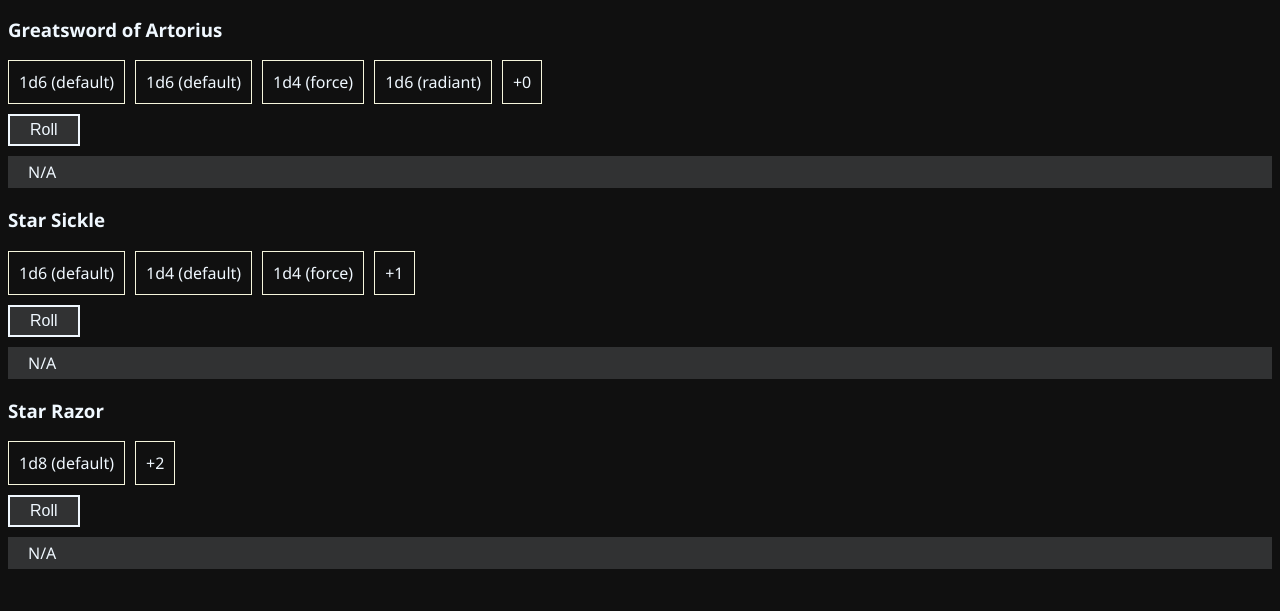
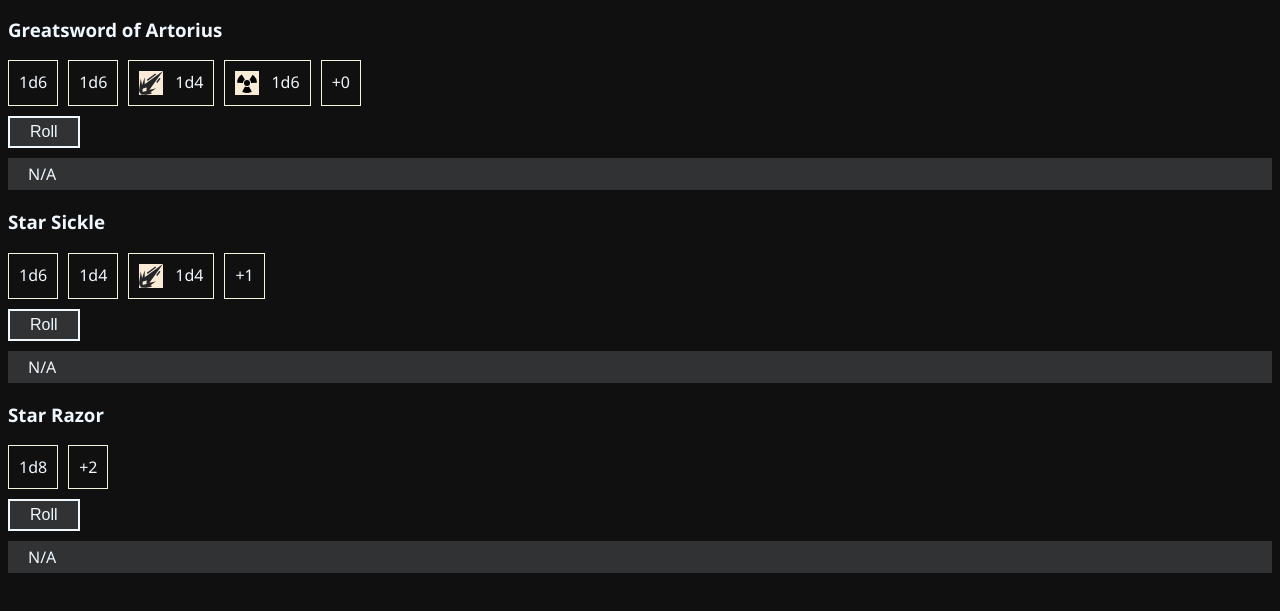
Before and after one commit to khasizadaj/dnd_weapons, a plain HTML site: page index.html in a window 1280 px wide. Shown: the part 151-762 px from the top of the page. Drawn offline with Linux system fonts and the light colour scheme.

Commit message:
Add damage type icons to dice

```diff
--- a/style.css
+++ b/style.css
@@ -1,19 +1,15 @@
 body {
     background-color: rgba(0, 0, 0, 0.938);
     color: aliceblue;
-    font-family:'Segoe UI', Tahoma, Geneva, Verdana, sans-serif
+    font-family: 'Segoe UI', Tahoma, Geneva, Verdana, sans-serif
 }
 
 .info {
     margin-block-end: 10px;
+    display: flex;
+    flex-wrap: wrap;
 }
 
-span {
-    display: inline-block;
-    padding: 10px;
-    margin-inline-end: 10px;
-    border: solid 1px beige;
-}
 
 .result {
     margin-block: 10px;
@@ -30,3 +26,42 @@ span {
     font-size: inherit;
     padding: 5px 20px;
 }
+
+span {
+    display: flex;
+    flex-direction: row-reverse;
+    padding: 10px;
+    margin-inline-end: 10px;
+    border: solid 1px beige;
+}
+
+.icon {
+    display: inline-block;
+    background-color: antiquewhite;
+    background-size: contain;
+    padding: 12px;
+    margin-inline-end: 12px;
+}
+
+.icon.radiant {
+    border-color: aqua;
+    background-image: url("./static/icons/radiant.svg");
+}
+
+.icon.force {
+    border-color: blue;
+    background-image: url("./static/icons/force.svg");
+}
+
+.icon.fire {
+    border-color: tomato;
+    background-image: url("./static/icons/fire.svg");
+}
+
+.icon.necrotic {
+    background-image: url("./static/icons/necrotic.svg");
+}
+
+.icon.default {
+    display: none;
+}
--- a/utils.js
+++ b/utils.js
@@ -95,14 +95,21 @@ const createDice = (data) => {
     let dice = []
 
     data.forEach(die => {
-        let content = `${die.count}d${die.type} (${die.damage})`
-        let classes = `damage-die damage-type ${die.damage}`
+        let content = `${die.count}d${die.type}`
+        let classes = `damage-die`
 
         let dieElement = getElement(
             new ElementParams(
                 { "type": "span", "content": content, "classes": classes, "id": 10 }
             )
         )
+
+        let icon = getElement(new ElementParams(
+                {"type": "i", "classes":`icon ${die.damage}`}
+            ))
+
+        dieElement.appendChild(icon)
+
         dice.push(dieElement)
     })
     return dice;
```
Also changed, not shown: static/icons/fire.svg (added), static/icons/force.svg (added), static/icons/lightning.svg (added), static/icons/necrotic.svg (added), static/icons/radiant.svg (added).
